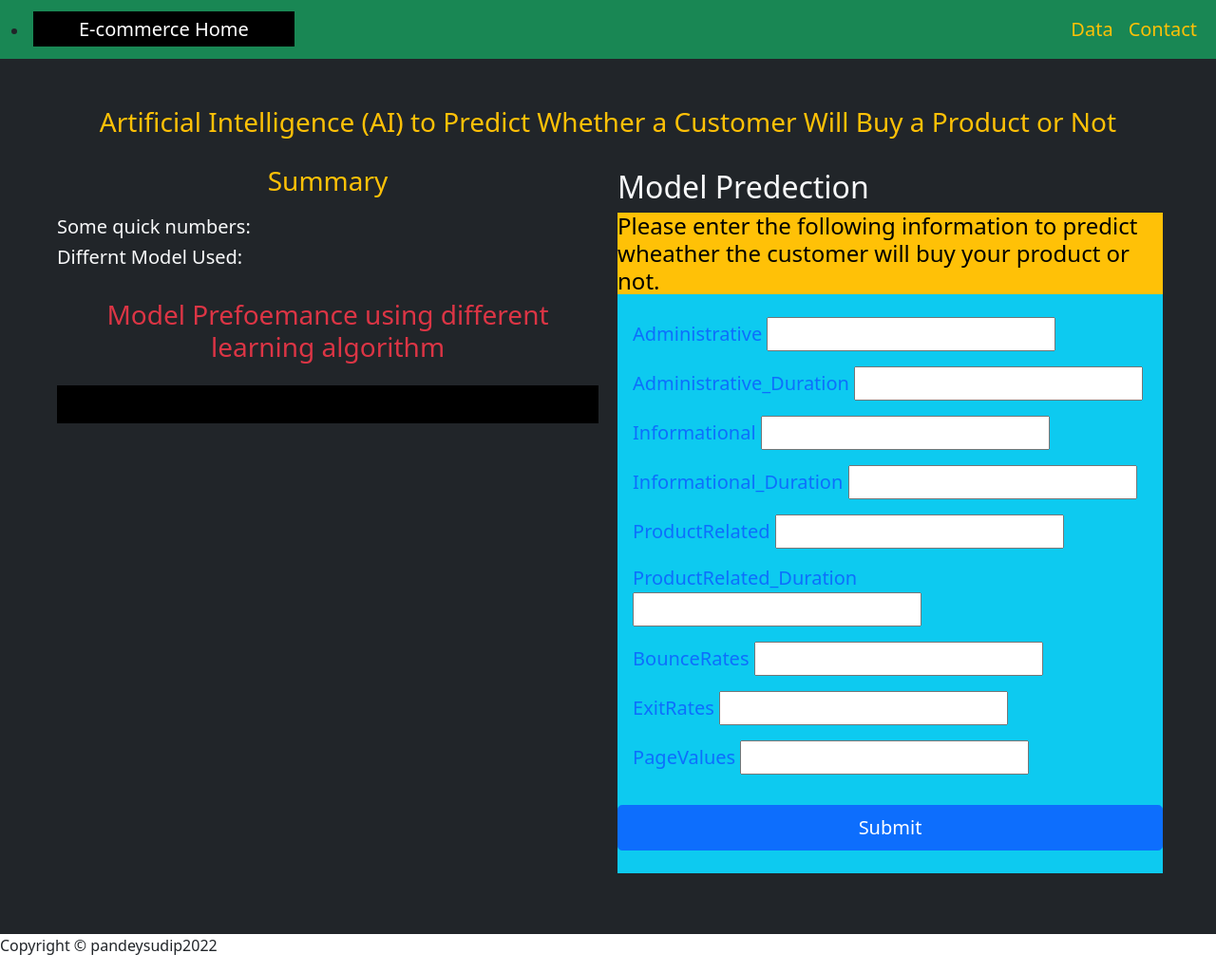
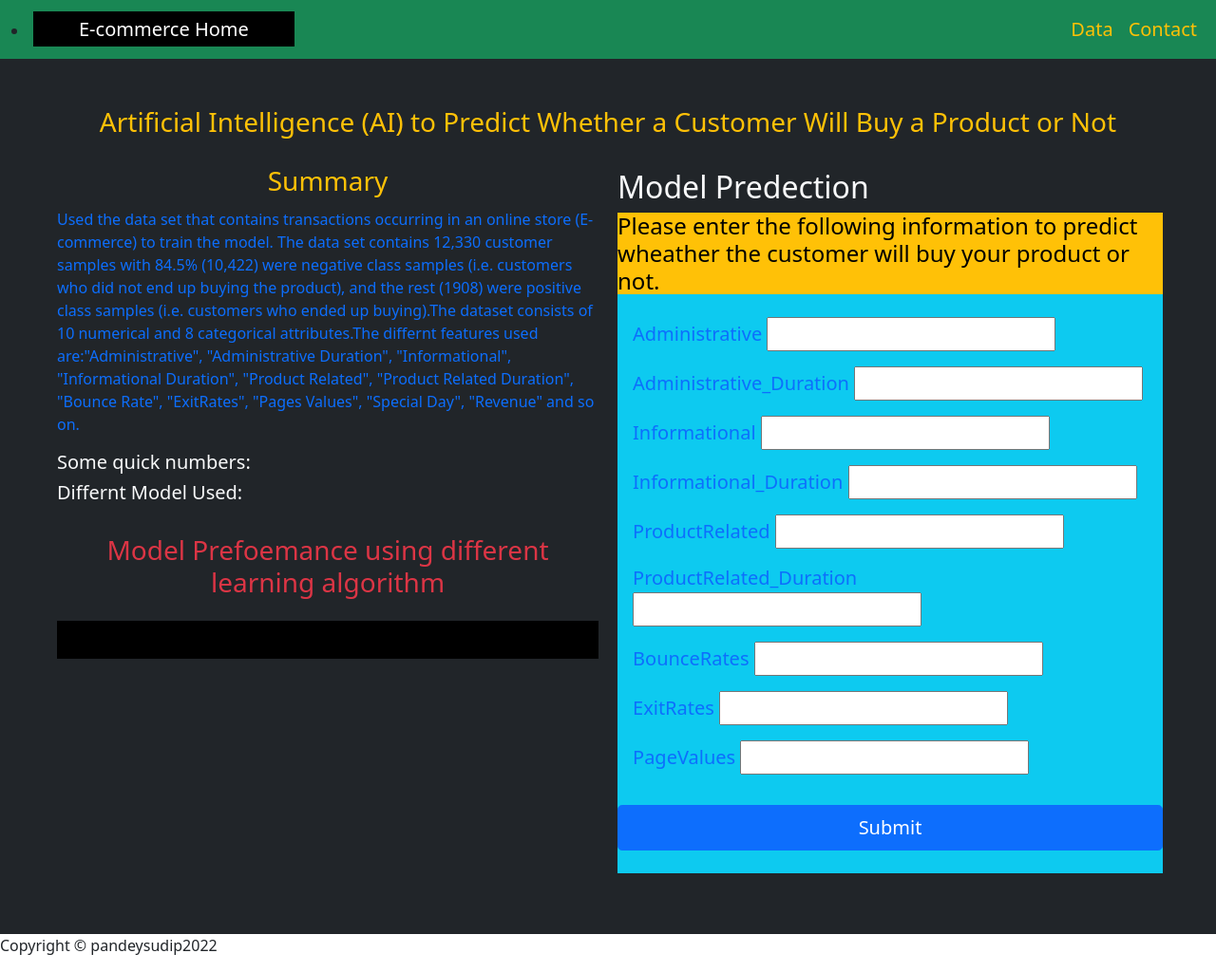
Before and after one commit to pandeysudip/e-commerce, a Flask app: page /send in a window 1280 px wide. Shown: the whole page at 95% size. Run offline with Flask 2, Linux system fonts and the light colour scheme; some libraries are stand-ins or nearby versions.

Commit message:
updating index.html

```diff
--- a/templates/index.html
+++ b/templates/index.html
@@ -11,7 +11,7 @@
                 <h3 class=" p-1 text-warning text-center">Summary</h3>
                 <div>
                     <p class="text-primary">
-
+                        Used the data set that contains transactions occurring in an online store (E-commerce) to train the model. The data set contains 12,330 customer samples with 84.5% (10,422) were negative class samples (i.e. customers who did not end up buying the product), and the rest (1908) were positive class samples (i.e. customers who ended up buying).The dataset consists of 10 numerical and 8 categorical attributes.The differnt features used are:"Administrative", "Administrative Duration", "Informational", "Informational Duration", "Product Related",  "Product Related Duration", "Bounce Rate", "ExitRates", "Pages Values", "Special Day", "Revenue" and so on.
                     </p>
                     <h5>Some quick numbers:</h5>
                     <h6 class="text-success">
```
